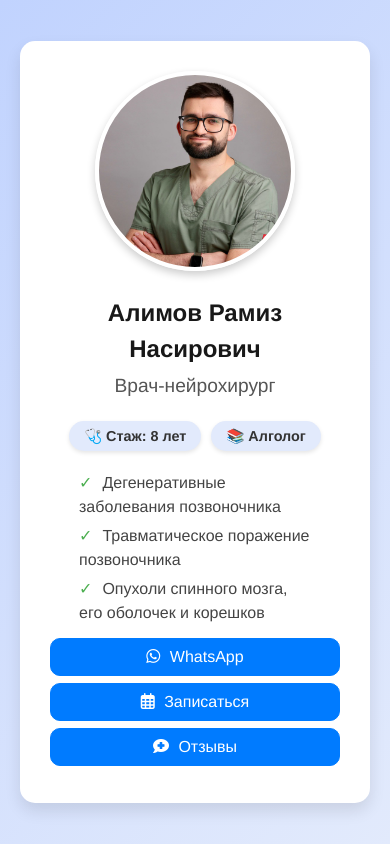
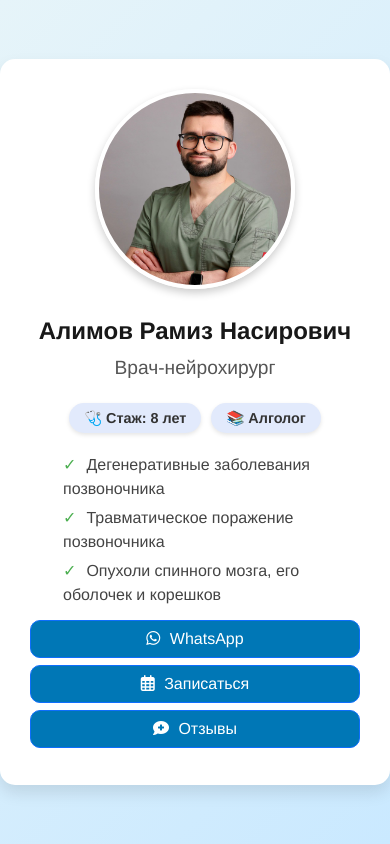
Before and after one commit to olivka86/neuro, a Flask app: page / in a window 390 px wide. Run offline with Flask 3, Linux system fonts and the light colour scheme; some libraries are stand-ins or nearby versions.

Commit message:
upd for mobile

```diff
--- a/templates/index.html
+++ b/templates/index.html
@@ -2,11 +2,10 @@
 <html lang="ru">
 <head>
     <meta charset="UTF-8">
-    <meta name="viewport" content="width=device-width, initial-scale=1.0">
+    <meta content="width=auto, initial-scale=0.8, maximum-scale=1.0, user-scalable=1" name="viewport">
     <meta name="description" content="Личный сайт нейрохирурга Алимова Рамиза Насировича. Консультации, диагностика и хирургическое лечение заболеваний нервной системы.">
     <title>Нейрохирург Алимов Рамиз</title>
-    <link href="https://stackpath.bootstrapcdn.com/bootstrap/4.5.2/css/bootstrap.min.css" rel="stylesheet">
-    <link href="https://cdnjs.cloudflare.com/ajax/libs/font-awesome/6.0.0/css/all.min.css" rel="stylesheet">
+    <link rel="stylesheet" href="https://cdn.jsdelivr.net/npm/bootstrap@5.3.3/dist/css/bootstrap.min.css" integrity="sha384-QWTKZyjpPEjISv5WaRU9OFeRpok6YctnYmDr5pNlyT2bRjXh0JMhjY6hW+ALEwIH" crossorigin="anonymous">    <link href="https://cdnjs.cloudflare.com/ajax/libs/font-awesome/6.7.2/css/all.min.css" rel="stylesheet">
     <link rel="icon" type="image/png" sizes="16x16" href="static/favicon.png">
     <style>
         html, body {
@@ -15,14 +14,14 @@
             display: flex;
             justify-content: center;
             align-items: center;
-            background: linear-gradient(135deg, #c1d3fe, #e2eafc);
+            background: linear-gradient(135deg, #e6f4f9, #cae9ff);
             font-family: 'Helvetica Neue', sans-serif;
             color: #333;
             overflow-y: visible; /* Разрешаем вертикальную прокрутку */
         }
 
         .container {
-            max-width: 350px;
+            max-width: 400px;
             margin: 0 auto;
             background-color: #ffffff;
             padding: 30px;
@@ -131,7 +130,7 @@
             padding: 6px 20px;
             border-radius: 10px;
             color: #fff;
-            background-color: #007BFF;
+            background-color: #0077b6;
             transition: background-color 0.3s;
             text-align: center;
             font-size: 1em;
```
